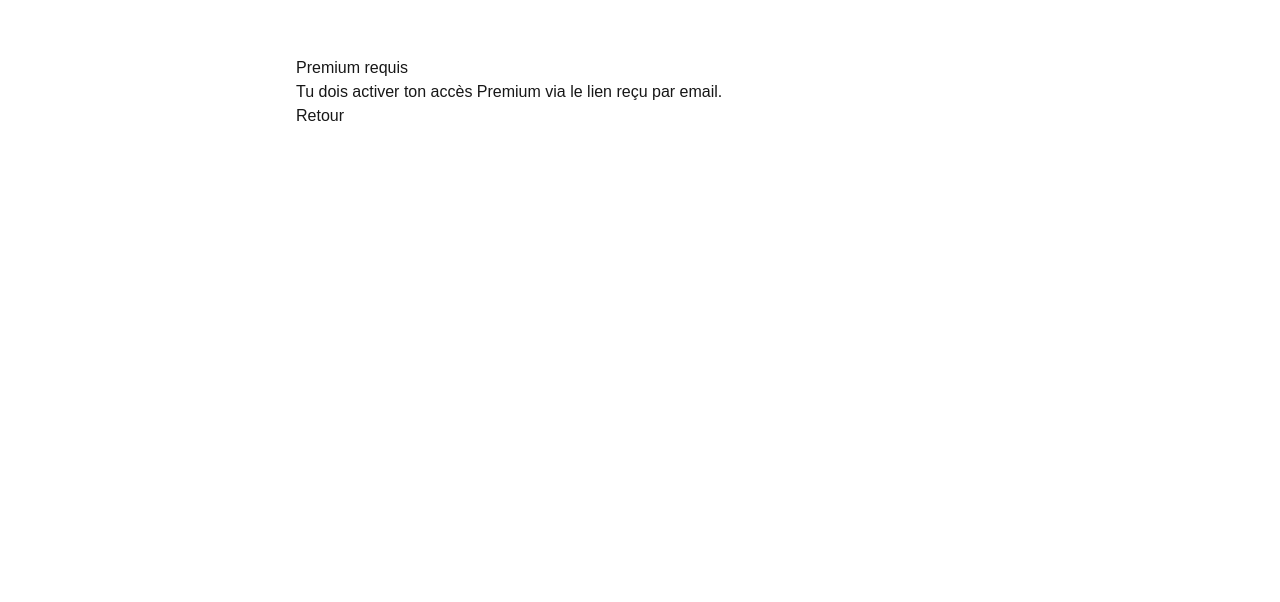
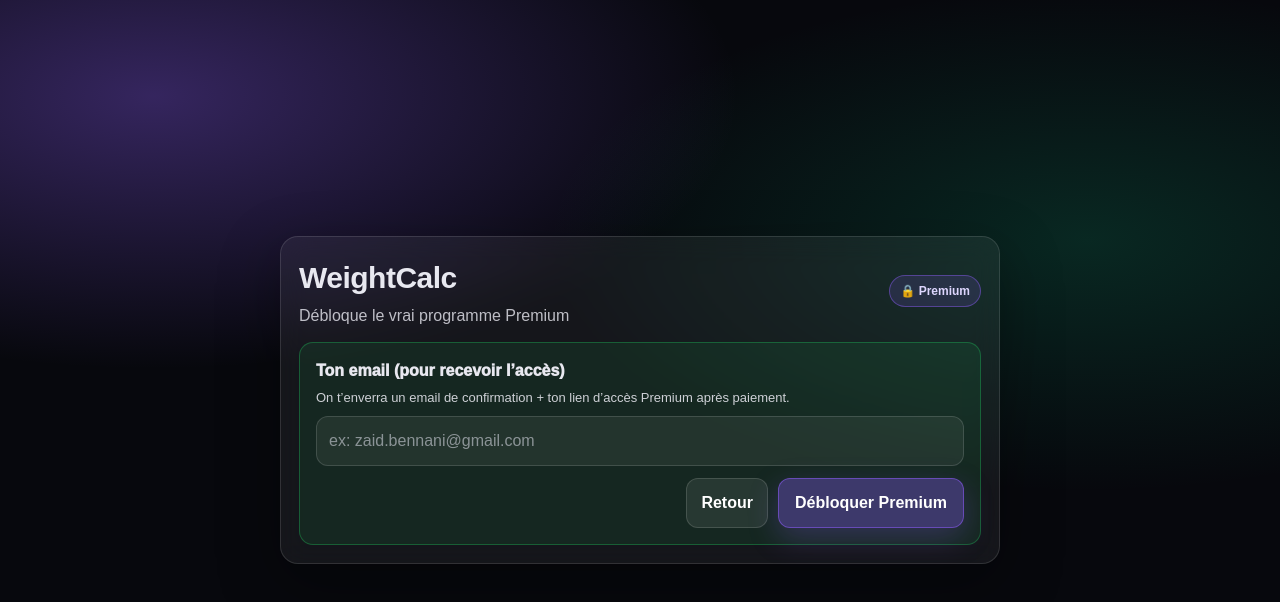
Before and after one commit to zben1239/weightcalc, a Next.js app: page /premium in a window 1280 px wide. Shown: the top 602 px of the page. Built offline with nearby package versions, Linux system fonts and the light colour scheme; no server answers.

Commit message:
Premium step: /premium email then Stripe

```diff
--- a/app/page.tsx
+++ b/app/page.tsx
@@ -1,6 +1,5 @@
 // app/page.tsx
 import { cookies } from "next/headers";
-import PremiumButton from "./components/PremiumButton";
 
 export const dynamic = "force-dynamic";
 
@@ -285,13 +284,7 @@ export default async function Page({
               <option value="high">Élevé</option>
             </select>
 
-            <input
-              name="age"
-              type="number"
-              defaultValue={age}
-              style={S.field}
-              placeholder="Âge"
-            />
+            <input name="age" type="number" defaultValue={age} style={S.field} placeholder="Âge" />
 
             <input
               name="height"
@@ -318,7 +311,7 @@ export default async function Page({
           </div>
 
           <div style={S.btnRow}>
-            {/* reset VRAI */}
+            {/* ✅ reset VRAI */}
             <a href="/" style={{ textDecoration: "none" }}>
               <button type="button" style={S.btn}>
                 Réinitialiser
@@ -373,7 +366,7 @@ export default async function Page({
         </div>
 
         {/* =========================================================
-            ✅ 2 ÉTATS (FREE / PREMIUM)
+            ✅ 2 ÉTATS (Free / Premium)
            ========================================================= */}
 
         {!isPremium ? (
@@ -382,9 +375,7 @@ export default async function Page({
 
             {/* ===== ETAT GRATUIT */}
             <div style={S.premiumBox}>
-              <div style={S.premiumTitle}>
-                🔒 Premium (débloque le vrai programme)
-              </div>
+              <div style={S.premiumTitle}>🔒 Premium (débloque le vrai programme)</div>
               <div style={S.note}>
                 Tu as le calcul de base. En Premium tu obtiens :
                 <ul style={{ margin: "8px 0 0 18px", opacity: 0.9 }}>
@@ -394,16 +385,13 @@ export default async function Page({
                 </ul>
               </div>
 
-              <div
-                style={{
-                  marginTop: 12,
-                  display: "flex",
-                  gap: 10,
-                  justifyContent: "flex-end",
-                }}
-              >
-                {/* ✅ CTA Paiement Stripe : redirection propre */}
-                <PremiumButton />
+              <div style={{ marginTop: 12, display: "flex", gap: 10, justifyContent: "flex-end" }}>
+                {/* ✅ IMPORTANT: on va vers /premium (page email) */}
+                <a href="/premium" style={{ textDecoration: "none" }}>
+                  <button type="button" style={S.btnPrimary}>
+                    Débloquer Premium
+                  </button>
+                </a>
               </div>
             </div>
           </>
@@ -416,16 +404,12 @@ export default async function Page({
               <div style={S.premiumTitle}>✅ Programme Premium</div>
 
               <div style={S.note}>
-                <b>Jour entraînement</b> : {trainKcal} kcal — P {train.p}g · C{" "}
-                {train.c}g · L {train.f}g <br />
-                <b>Jour repos</b> : {restKcal} kcal — P {rest.p}g · C {rest.c}g · L{" "}
-                {rest.f}g
+                <b>Jour entraînement</b> : {trainKcal} kcal — P {train.p}g · C {train.c}g · L {train.f}g <br />
+                <b>Jour repos</b> : {restKcal} kcal — P {rest.p}g · C {rest.c}g · L {rest.f}g
               </div>
 
               <div style={{ marginTop: 12 }}>
-                <div style={{ fontWeight: 900, opacity: 0.95 }}>
-                  Répartition calories / repas
-                </div>
+                <div style={{ fontWeight: 900, opacity: 0.95 }}>Répartition calories / repas</div>
                 <div style={S.mealGrid}>
                   {mealKcals.map((m) => (
                     <div key={m.label} style={S.mealCard}>
@@ -437,35 +421,23 @@ export default async function Page({
               </div>
 
               <div style={{ marginTop: 12 }}>
-                <div style={{ fontWeight: 900, opacity: 0.95 }}>
-                  Temps cible (estimation)
-                </div>
+                <div style={{ fontWeight: 900, opacity: 0.95 }}>Temps cible (estimation)</div>
 
                 {!Number.isFinite(targetWeight) ? (
-                  <div style={S.note}>
-                    Renseigne ton poids objectif (champ “Poids objectif”) puis
-                    clique sur Calculer.
-                  </div>
+                  <div style={S.note}>Renseigne ton poids objectif (champ “Poids objectif”) puis clique sur Calculer.</div>
                 ) : weeks === null ? (
-                  <div style={S.note}>
-                    Objectif incohérent avec le mode choisi (ex: sèche mais
-                    objectif plus haut).
-                  </div>
+                  <div style={S.note}>Objectif incohérent avec le mode choisi (ex: sèche mais objectif plus haut).</div>
                 ) : weeks === 0 ? (
-                  <div style={S.note}>
-                    Objectif “Maintien” : durée non applicable (tu stabilises).
-                  </div>
+                  <div style={S.note}>Objectif “Maintien” : durée non applicable (tu stabilises).</div>
                 ) : (
                   <div style={S.note}>
-                    ⏱️ Temps cible estimé : <b>{weeks} semaines</b> (≈ {months}{" "}
-                    mois)
+                    ⏱️ Temps cible estimé : <b>{weeks} semaines</b> (≈ {months} mois)
                   </div>
                 )}
               </div>
 
               <div style={{ marginTop: 10, fontSize: 12, opacity: 0.85 }}>
-                Conseil : vise 3–4 repas, garde les protéines stables, ajuste les
-                glucides selon entraînement/repos.
+                Conseil : vise 3–4 repas, garde les protéines stables, ajuste les glucides selon entraînement/repos.
               </div>
             </div>
           </>
--- a/app/premium/page.tsx
+++ b/app/premium/page.tsx
@@ -1,28 +1,139 @@
 // app/premium/page.tsx
-import { cookies } from "next/headers";
 import Link from "next/link";
 
 export const dynamic = "force-dynamic";
 
-export default async function PremiumPage() {
-  const cookieStore = await cookies();
-  const premium = cookieStore.get("premium")?.value === "true";
+const S = {
+  page: {
+    minHeight: "100vh",
+    padding: 22,
+    display: "grid",
+    placeItems: "center",
+    background:
+      "radial-gradient(900px 420px at 12% 12%, rgba(139,92,246,.35), transparent 65%), radial-gradient(900px 420px at 85% 30%, rgba(16,185,129,.18), transparent 60%), #07080d",
+    color: "#e8e8f0",
+  } as const,
+  shell: {
+    width: "min(720px, 94vw)",
+    borderRadius: 18,
+    border: "1px solid rgba(255,255,255,.12)",
+    background: "rgba(255,255,255,.06)",
+    backdropFilter: "blur(14px)",
+    boxShadow: "0 20px 60px rgba(0,0,0,.35)",
+    padding: 18,
+  } as const,
+  topRow: {
+    display: "flex",
+    justifyContent: "space-between",
+    alignItems: "center",
+    gap: 12,
+    marginBottom: 12,
+  } as const,
+  title: { fontSize: 30, fontWeight: 900, letterSpacing: -0.5 } as const,
+  sub: { opacity: 0.8, marginTop: 4 } as const,
+  badge: {
+    padding: "6px 10px",
+    borderRadius: 999,
+    fontSize: 12,
+    fontWeight: 800,
+    border: "1px solid rgba(139,92,246,.45)",
+    background: "rgba(139,92,246,.15)",
+    color: "#ddd6fe",
+    whiteSpace: "nowrap",
+  } as const,
+  card: {
+    marginTop: 14,
+    borderRadius: 14,
+    border: "1px solid rgba(34,197,94,.35)",
+    background: "rgba(34,197,94,.10)",
+    padding: 16,
+  } as const,
+  note: { opacity: 0.88, fontSize: 13, lineHeight: 1.35 } as const,
+  field: {
+    width: "100%",
+    padding: "12px 12px",
+    borderRadius: 12,
+    border: "1px solid rgba(255,255,255,.14)",
+    background: "rgba(255,255,255,.06)",
+    color: "#f2f2ff",
+    outline: "none",
+    marginTop: 10,
+  } as const,
+  btnRow: {
+    display: "flex",
+    gap: 10,
+    justifyContent: "flex-end",
+    alignItems: "center",
+    marginTop: 12,
+  } as const,
+  btn: {
+    padding: "12px 14px",
+    borderRadius: 12,
+    border: "1px solid rgba(255,255,255,.14)",
+    background: "rgba(255,255,255,.08)",
+    color: "#fff",
+    fontWeight: 800,
+    cursor: "pointer",
+    textDecoration: "none",
+    display: "inline-flex",
+    alignItems: "center",
+    justifyContent: "center",
+  } as const,
+  btnPrimary: {
+    padding: "12px 16px",
+    borderRadius: 12,
+    border: "1px solid rgba(139,92,246,.55)",
+    background: "rgba(139,92,246,.35)",
+    color: "#fff",
+    fontWeight: 900,
+    cursor: "pointer",
+    boxShadow: "0 10px 30px rgba(139,92,246,.25)",
+  } as const,
+};
 
-  if (!premium) {
-    return (
-      <div style={{ maxWidth: 720, margin: "40px auto", padding: 16 }}>
-        <h1>Premium requis</h1>
-        <p>Tu dois activer ton accès Premium via le lien reçu par email.</p>
-        <Link href="/">Retour</Link>
+export default function PremiumPage() {
+  return (
+    <main style={S.page}>
+      <div style={S.shell}>
+        <div style={S.topRow}>
+          <div>
+            <div style={S.title}>WeightCalc</div>
+            <div style={S.sub}>Débloque le vrai programme Premium</div>
+          </div>
+          <div style={S.badge}>🔒 Premium</div>
+        </div>
+
+        <div style={S.card}>
+          <div style={{ fontWeight: 950, fontSize: 16, marginBottom: 6 }}>
+            Ton email (pour recevoir l’accès)
+          </div>
+          <div style={S.note}>
+            On t’enverra un email de confirmation + ton lien d’accès Premium après paiement.
+          </div>
+
+          {/* ✅ IMPORTANT: on passe par /api/create-checkout avec email */}
+          <form action="/api/create-checkout" method="post">
+            <input
+              name="email"
+              type="email"
+              required
+              placeholder="ex: zaid.bennani@gmail.com"
+              style={S.field}
+              autoComplete="email"
+            />
+
+            <div style={S.btnRow}>
+              <Link href="/" style={S.btn}>
+                Retour
+              </Link>
+
+              <button type="submit" style={S.btnPrimary}>
+                Débloquer Premium
+              </button>
+            </div>
+          </form>
+        </div>
       </div>
-    );
-  }
-
-  return (
-    <div style={{ maxWidth: 720, margin: "40px auto", padding: 16 }}>
-      <h1>✅ Premium déverrouillé</h1>
-      <p>Ici tu mettras ton plan complet, PDF, etc.</p>
-      <Link href="/">Retour</Link>
-    </div>
+    </main>
   );
 }
```
Also changed, not shown: app/api/create-checkout/route.ts (+36 -40 lines).
